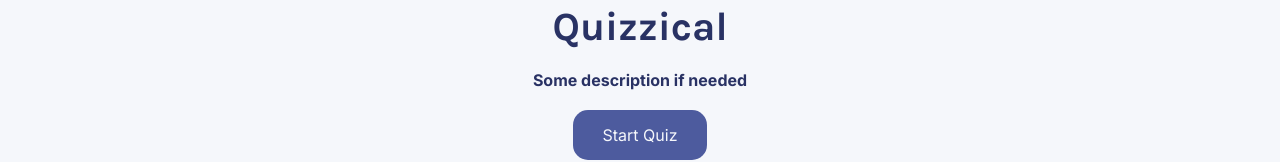
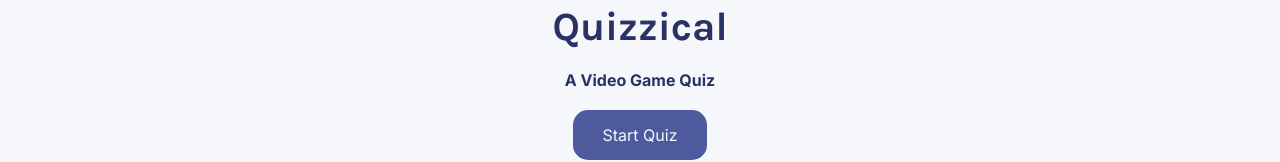
Before and after one commit to NikaBotchorishvili/Quizzical, a React (Vite) app: page / in a window 1280 px wide. Shown: the part 371-533 px from the top of the page. Built offline with nearby package versions, Linux system fonts and the light colour scheme.

Commit message:
description and overflow fix

```diff
--- a/src/assets/css/styles.css
+++ b/src/assets/css/styles.css
@@ -1,6 +1,10 @@
 * {
 	margin: 0;
 	padding: 0;
+}
+
+body{
+	overflow: hidden;
 }
 
 .container {
--- a/src/components/StartQuiz.jsx
+++ b/src/components/StartQuiz.jsx
@@ -8,7 +8,7 @@ export default function StartQuiz(props) {
 		<div className="start-quiz">
 			<h1 className="header">Quizzical</h1>
 
-			<h4 className="page-description">Some description if needed</h4>
+			<h4 className="page-description">A Video Game Quiz</h4>
 
 			<button className="btn" onClick={handleApiRequest}>
 				Start Quiz
--- a/src/components/context/MainContext.jsx
+++ b/src/components/context/MainContext.jsx
@@ -8,6 +8,7 @@ export default function MainContextProvider({ children }) {
 	const [quizStarted, setQuizStarted] = useState(false);
 	const [isFinished, setIsFinished] = useState(false);
 	const [isLoading, setIsLoading] = useState(false);
+
 	async function handleApiRequest() {
 		setIsLoading(true);
 		try {
```
